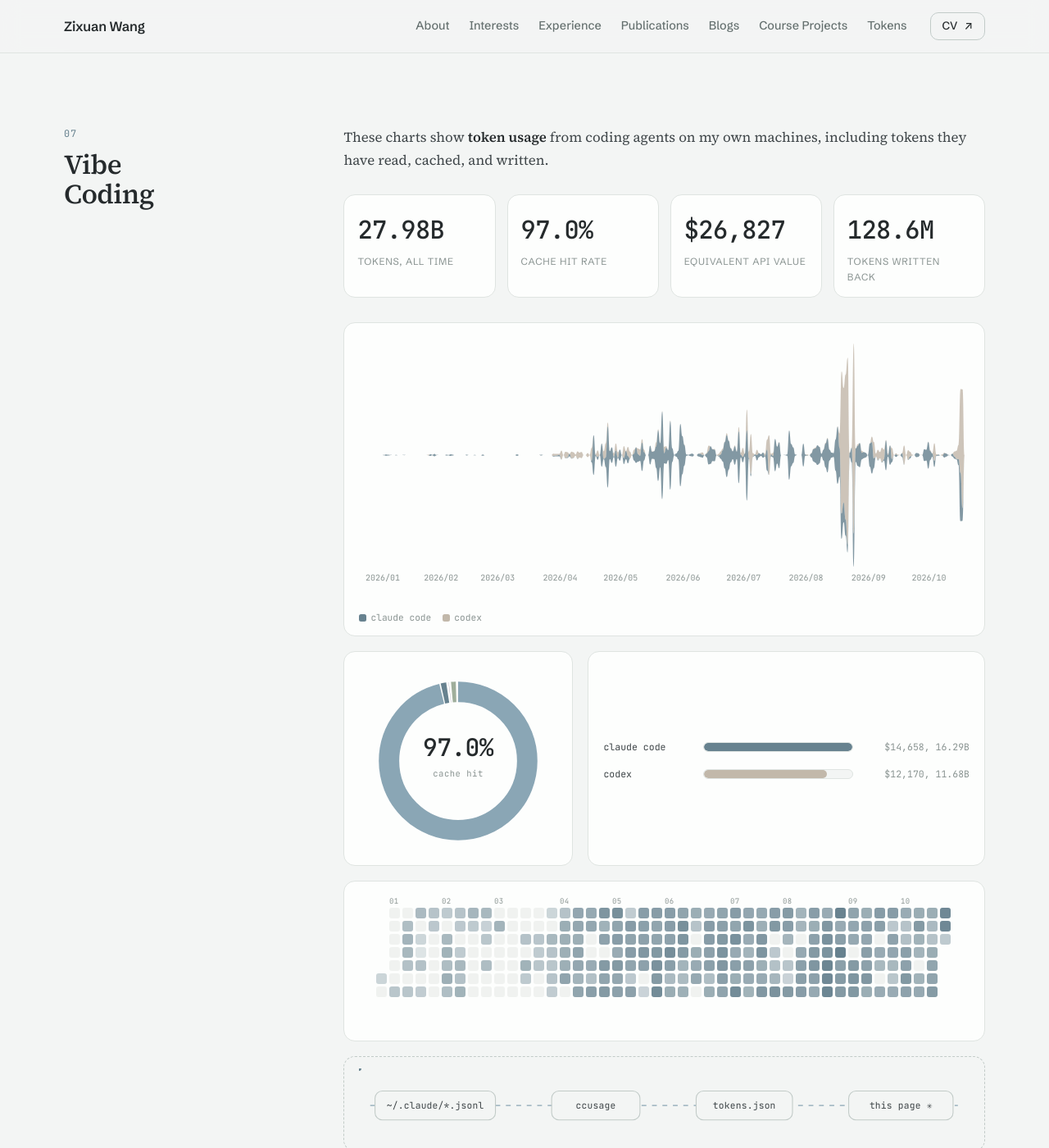
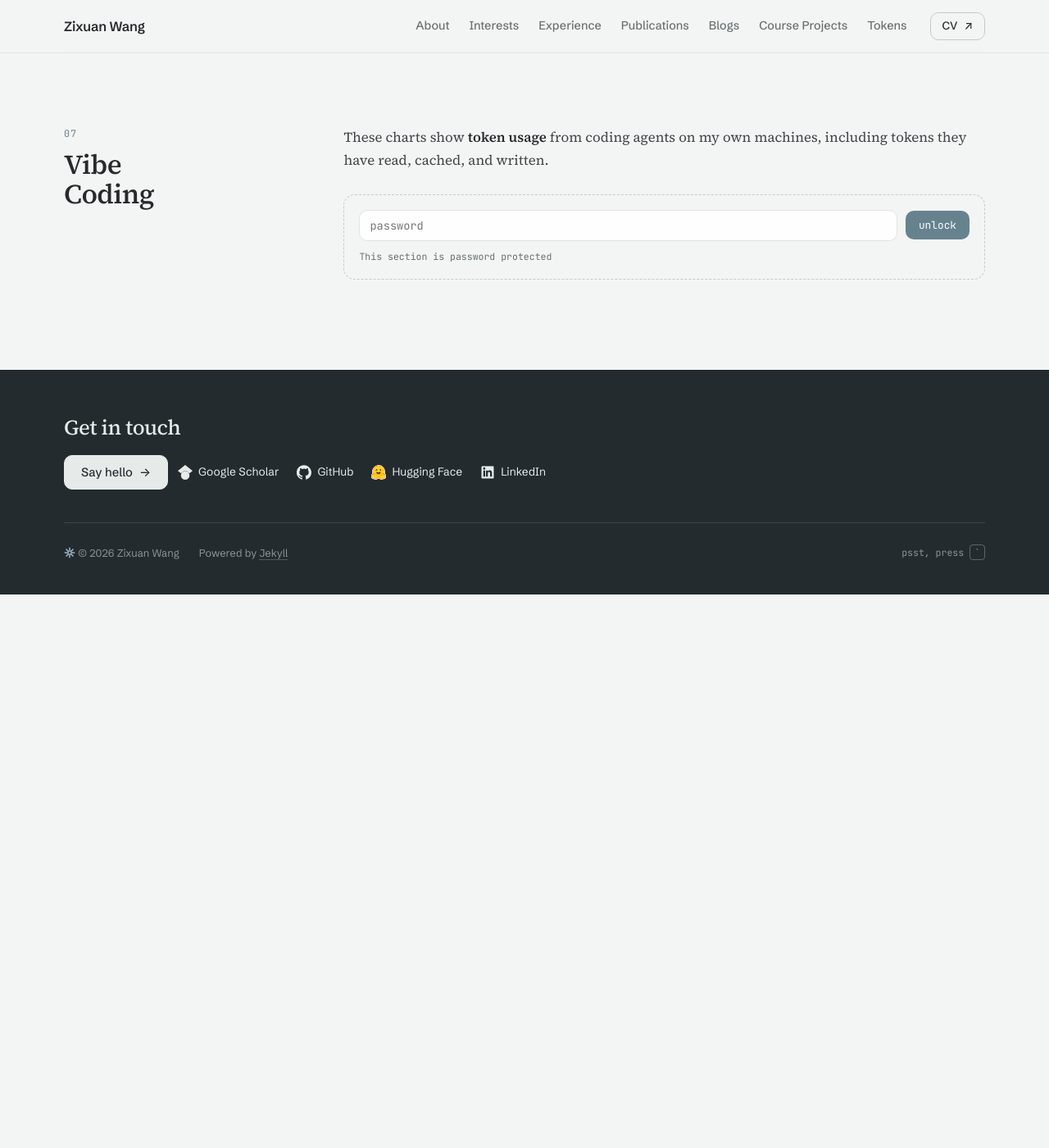
Before and after one commit to wannabeyourfriend/wannabeyourfriend.github.io, a Jekyll site: the page built from index.html, in a window 1280 px wide and 1400 px high, scrolled down 7396 px. Shown: the whole window at 82% size. Built offline with Jekyll 4.4.1, drawn with Linux system fonts in a browser that asks for light colours; after the commit the page ends 8121 px from its top, so only the background shows below that.

Commit message:
Lock the Vibe Coding section behind a password.
Load token data only after unlock and remember it per browser.

```diff
--- a/_layouts/homepage.html
+++ b/_layouts/homepage.html
@@ -27,7 +27,7 @@
     <link rel="preconnect" href="https://fonts.gstatic.com" crossorigin>
     <link href="https://fonts.googleapis.com/css2?family=Source+Serif+4:ital,opsz,wght@0,8..60,400..700;1,8..60,400..600&family=Schibsted+Grotesk:ital,wght@0,400..700;1,400&family=JetBrains+Mono:wght@400;500&display=swap" rel="stylesheet">
 
-    <link rel="stylesheet" href="/assets/css/site.css?v=9">
+    <link rel="stylesheet" href="/assets/css/site.css?v=10">
   </head>
   <body>
     <a class="skip" href="#main">Skip to content</a>
@@ -110,7 +110,7 @@
     <div class="toast" id="toast" role="status" aria-live="polite"></div>
 
     <script src="/assets/js/globe.js?v=9" defer></script>
-    <script src="/assets/js/main.js?v=5" defer></script>
-    <script src="/assets/js/tokens.js?v=5" defer></script>
+    <script src="/assets/js/main.js?v=6" defer></script>
+    <script src="/assets/js/tokens.js?v=6" defer></script>
   </body>
 </html>
--- a/assets/css/site.css
+++ b/assets/css/site.css
@@ -1007,6 +1007,41 @@ html.claude .toast { background: var(--accent-strong); color: #f4f7f6; }
 .tok-pipe .pipe-node rect { fill: var(--bg); stroke: var(--line-strong); stroke-width: 1.1; }
 .tok-pipe .pipe-node text { font-family: var(--mono); font-size: 11.5px; fill: var(--ink-soft); letter-spacing: 0.02em; }
 
+#tokens.tok-locked .sec-body > :not(.lede):not(.tok-lock) { display: none; }
+#tokens:not(.tok-locked) .tok-lock { display: none; }
+.tok-lock {
+  display: flex;
+  flex-wrap: wrap;
+  align-items: center;
+  gap: 10px;
+  margin-top: 26px;
+  padding: 18px;
+  border: 1px dashed var(--line-strong);
+  border-radius: var(--r-card);
+}
+.tok-lock input {
+  flex: 1 1 180px;
+  min-width: 0;
+  padding: 9px 12px;
+  font-size: 0.85rem;
+  color: var(--ink);
+  background: var(--paper);
+  border: 1px solid var(--line);
+  border-radius: var(--r-btn);
+}
+.tok-lock input:focus { outline: none; border-color: var(--accent); }
+.tok-lock button {
+  padding: 9px 16px;
+  font-size: 0.8rem;
+  color: var(--paper);
+  background: var(--accent);
+  border: 0;
+  border-radius: var(--r-btn);
+  cursor: pointer;
+}
+.tok-lock button:hover { background: var(--accent-strong); }
+.tok-lock-msg { flex-basis: 100%; font-size: 0.72rem; color: var(--gray); }
+
 .token-drop {
   position: fixed;
   top: 0;
--- a/assets/js/main.js
+++ b/assets/js/main.js
@@ -226,7 +226,7 @@
           print('<span class="ok">' + window.__tokens.stats() + '</span>');
           print('<span class="accent">token 即生产力</span>: tokens are productivity ✳\n');
           window.__tokens.rain();
-        } else print('telemetry is still loading. try again in a second\n');
+        } else print('telemetry is locked or still loading\n');
         break;
       case 'sudo':
         print('<span class="accent">permission denied:</span> this incident will be reported to absolutely no one.\n');
--- a/assets/js/tokens.js
+++ b/assets/js/tokens.js
@@ -21,11 +21,33 @@
   function fmtDate(value) { return value.replace(/-/g, '/'); }
 
   var DATA = null;
+  var PASS_HASH = '742cce91672211e8ffe4ae0978846bb607d69ac28d61b87e26b00628750b4faa'; /* sha256 of the section password */
 
-  fetch('/assets/data/tokens.json')
-    .then(function (r) { return r.json(); })
-    .then(function (json) { DATA = json; init(json); })
-    .catch(function () { /* section stays quiet without data */ });
+  function load() {
+    $('#tokens').classList.remove('tok-locked');
+    fetch('/assets/data/tokens.json')
+      .then(function (r) { return r.json(); })
+      .then(function (json) { DATA = json; init(json); })
+      .catch(function () { /* section stays quiet without data */ });
+  }
+
+  function sha256(text) {
+    return crypto.subtle.digest('SHA-256', new TextEncoder().encode(text)).then(function (buf) {
+      return Array.from(new Uint8Array(buf), function (b) { return ('0' + b.toString(16)).slice(-2); }).join('');
+    });
+  }
+
+  var saved = null;
+  try { saved = localStorage.getItem('tok-pass'); } catch (e) {}
+  if (saved === PASS_HASH) load();
+  else $('#tok-lock').addEventListener('submit', function (e) {
+    e.preventDefault();
+    sha256($('#tok-pass').value).then(function (h) {
+      if (h !== PASS_HASH) { $('#tok-lock-msg').textContent = 'Wrong password'; return; }
+      try { localStorage.setItem('tok-pass', h); } catch (e) {}
+      load();
+    });
+  });
 
   function init(data) {
     var synced = $('#tok-synced');
--- a/index.html
+++ b/index.html
@@ -182,7 +182,7 @@ layout: homepage
 
 {% include course-projects.html %}
 
-<section id="tokens" class="sec">
+<section id="tokens" class="sec tok-locked">
   <div class="sec-grid">
     <aside class="sec-aside">
       <div class="reveal">
@@ -195,6 +195,12 @@ layout: homepage
         These charts show <strong>token usage</strong> from coding agents on my own machines,
         including tokens they have read, cached, and written.
       </p>
+
+      <form class="tok-lock reveal" id="tok-lock">
+        <input class="mono" id="tok-pass" type="password" placeholder="password" aria-label="Password for this section" autocomplete="current-password">
+        <button class="mono" type="submit">unlock</button>
+        <span class="tok-lock-msg mono" id="tok-lock-msg" role="status">This section is password protected</span>
+      </form>
 
       <div class="tok-stats reveal" id="tok-stats">
         <div class="tok-stat" id="tok-egg" title="✳">
```
